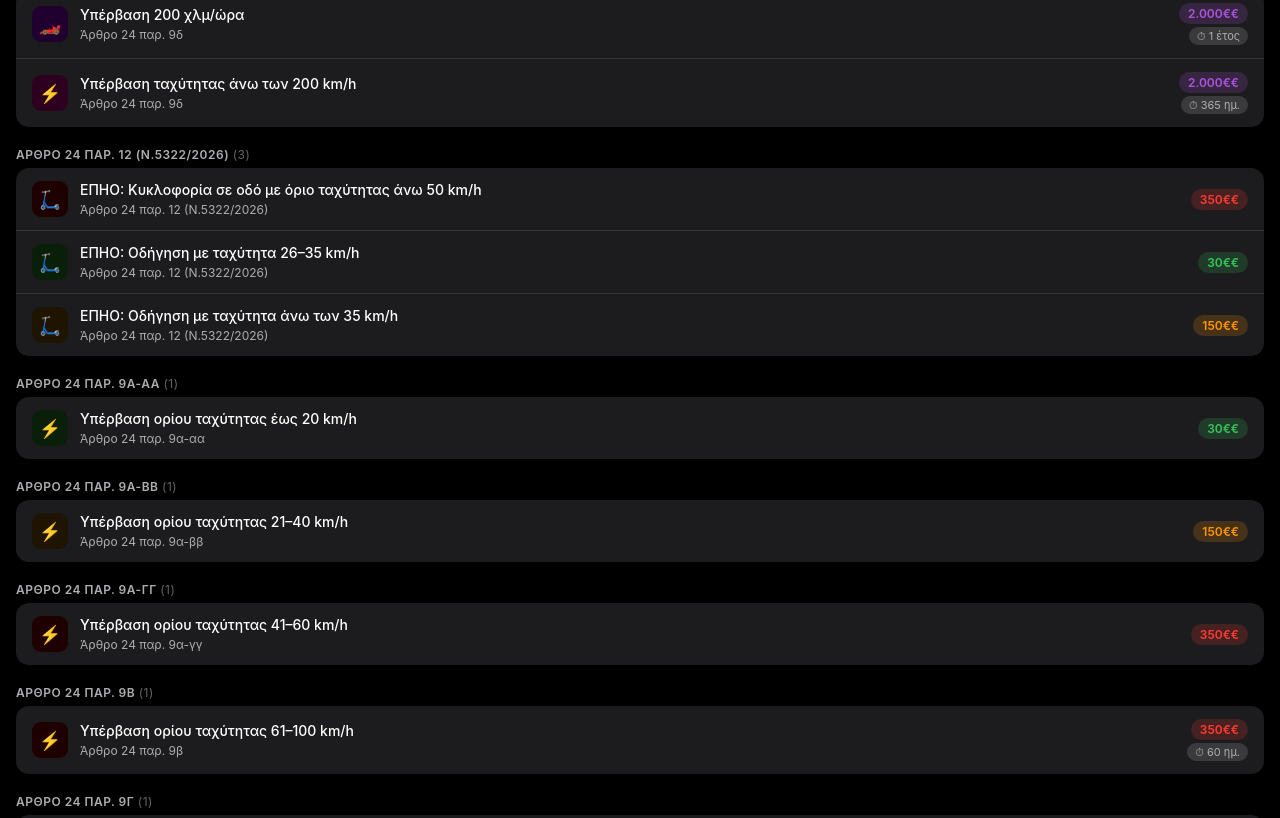
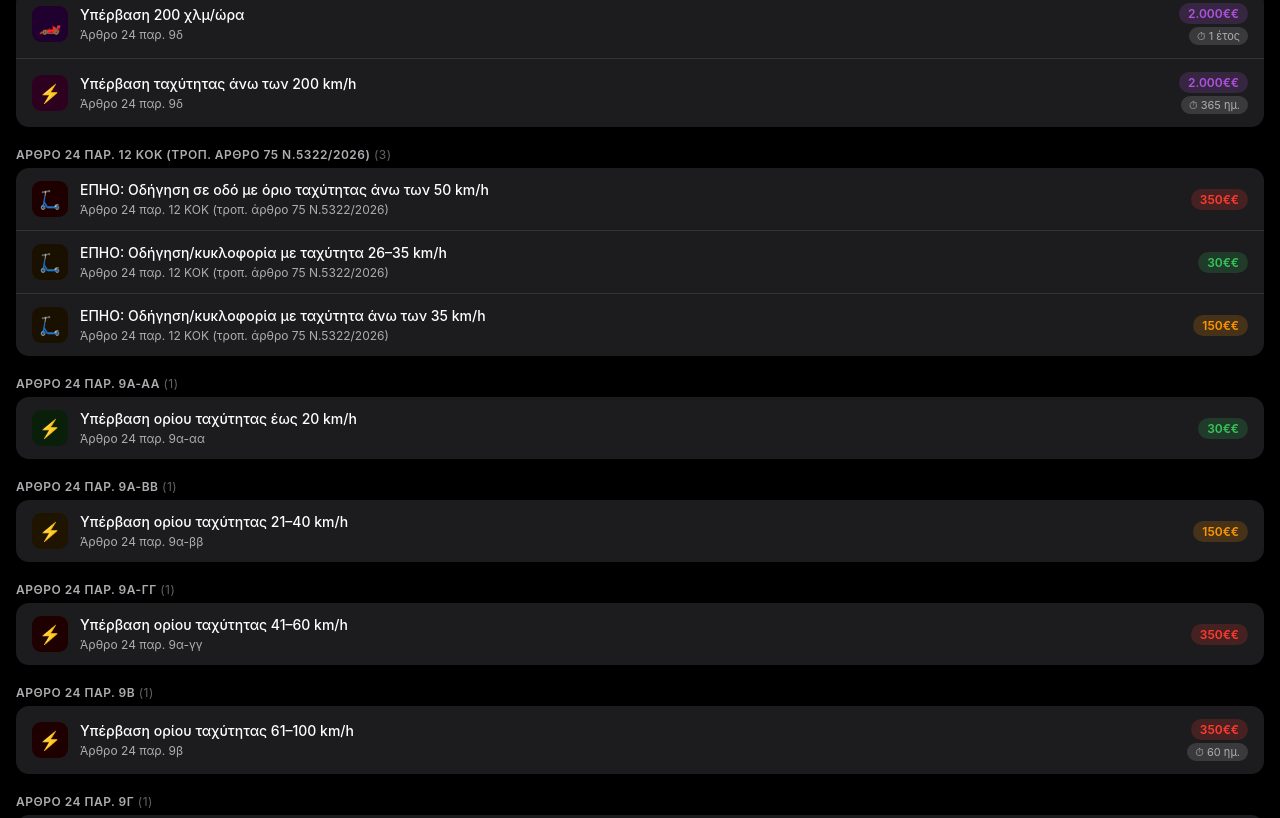
Before and after one commit to pol371980-hash/myKOK, a plain HTML site: page index.html in a window 1280 px wide. Shown: the part 4913-5731 px from the top of the page. Drawn offline with Linux system fonts and the light colour scheme.

Commit message:
Add files via upload

```diff
--- a/index.html
+++ b/index.html
@@ -308,35 +308,35 @@ const BASE = [
   {id:33,title:"Στάθμευση σε θέση ΑμεΑ (υποτροπή)",article:"Άρθρο 110 παρ. 3",cat:"Ε4",amount:1000,afairesi:"180 ημέρες",icon:"♿",ibg:"#002e2e",desc:"Στάθμευση σε θέση ΑμεΑ χωρίς δικαίωμα — υποτροπή.",measures:["Αφαίρεση άδειας 180 ημέρες","Ρυμούλκηση οχήματος"],tags:["ΑμεΑ","αναπηρία","στάθμευση","ράμπα","δίπλωμα"]},
   {id:34,title:"Αυτοσχέδιοι αγώνες δρόμου",article:"Άρθρο 53",cat:"Ε4",amount:50000,afairesi:"ανά δικαστήριο",icon:"⚠️",ibg:"#2e0000",desc:"Διοργάνωση ή συμμετοχή σε παράνομους αγώνες δρόμου.",measures:["Πρόστιμο 50.000€","Ανάκληση άδειας οδήγησης"],tags:["street racing","αγώνας","παράνομος","53","δίπλωμα"]}
 ,
-{id:186,title:"ΕΠΗΟ: Οδήγηση με ταχύτητα 26–35 km/h",article:"Άρθρο 24 παρ. 12 (Ν.5322/2026)",cat:"Ε1-Β",amount:30,afairesi:null,icon:"🛴",ibg:"#0a1f0a",desc:"Οδήγηση/κυκλοφορία ΕΠΗΟ με ταχύτητα μεταξύ 26–35 km/h (πέραν του ορίου των 25 km/h). Πρόστιμο οδηγού 30€, ιδιοκτήτη 150€.",measures:["📋 Πρόστιμο ιδιοκτήτη: 150€"],tags:["ΕΠΗΟ","πατίνι","ηλεκτρικό","ταχύτητα","26km"]}
+{id:186,title:"ΕΠΗΟ: Οδήγηση/κυκλοφορία με ταχύτητα 26–35 km/h",article:"Άρθρο 24 παρ. 12 ΚΟΚ (τροπ. άρθρο 75 Ν.5322/2026)",cat:"Ε1-Α",amount:30,afairesi:null,icon:"🛴",ibg:"#1a1000",desc:"Οδήγηση ή κυκλοφορία Ε.Π.Η.Ο. με ταχύτητα από 26 έως 35 km/h. Πρόστιμο 30€ στον οδηγό ΚΑΙ 150€ στον ιδιοκτήτη.",measures:["🚗 Οδηγός: 30€","👤 Ιδιοκτήτης: 150€"],tags:["ΕΠΗΟ","Ε.Π.Η.Ο.","πατίνι","ηλεκτρικό πατίνι","μικροκινητικότητα","5322","ταχύτητα","26-35"]}
 ,
-{id:187,title:"ΕΠΗΟ: Οδήγηση με ταχύτητα άνω των 35 km/h",article:"Άρθρο 24 παρ. 12 (Ν.5322/2026)",cat:"Ε2-Α",amount:150,afairesi:null,icon:"🛴",ibg:"#1f1400",desc:"Οδήγηση/κυκλοφορία ΕΠΗΟ με ταχύτητα άνω των 35 km/h. Πρόστιμο οδηγού 150€, ιδιοκτήτη 350€.",measures:["📋 Πρόστιμο ιδιοκτήτη: 350€"],tags:["ΕΠΗΟ","πατίνι","ηλεκτρικό","ταχύτητα","υπερβολική"]}
+{id:187,title:"ΕΠΗΟ: Οδήγηση/κυκλοφορία με ταχύτητα άνω των 35 km/h",article:"Άρθρο 24 παρ. 12 ΚΟΚ (τροπ. άρθρο 75 Ν.5322/2026)",cat:"Ε2-Α",amount:150,afairesi:null,icon:"🛴",ibg:"#1a1000",desc:"Οδήγηση ή κυκλοφορία Ε.Π.Η.Ο. με ταχύτητα άνω των 35 km/h. Πρόστιμο 150€ στον οδηγό ΚΑΙ 350€ στον ιδιοκτήτη.",measures:["🚗 Οδηγός: 150€","👤 Ιδιοκτήτης: 350€"],tags:["ΕΠΗΟ","Ε.Π.Η.Ο.","πατίνι","ηλεκτρικό πατίνι","μικροκινητικότητα","5322","ταχύτητα","35"]}
 ,
-{id:188,title:"ΕΠΗΟ: Κυκλοφορία σε οδό με όριο ταχύτητας άνω 50 km/h",article:"Άρθρο 24 παρ. 12 (Ν.5322/2026)",cat:"Ε3-Β",amount:350,afairesi:null,icon:"🛴",ibg:"#1f0000",desc:"Οδήγηση ΕΠΗΟ σε οδό ταχείας κυκλοφορίας ή αυτοκινητόδρομο ή οποιαδήποτε οδό με όριο ταχύτητας άνω των 50 km/h. Απαγορεύεται ρητά.",measures:[],tags:["ΕΠΗΟ","πατίνι","αυτοκινητόδρομος","ταχεία","απαγόρευση"]}
+{id:188,title:"ΕΠΗΟ: Οδήγηση σε οδό με όριο ταχύτητας άνω των 50 km/h",article:"Άρθρο 24 παρ. 12 ΚΟΚ (τροπ. άρθρο 75 Ν.5322/2026)",cat:"Ε3-Α",amount:350,afairesi:null,icon:"🛴",ibg:"#1f0000",desc:"Οδήγηση Ε.Π.Η.Ο. σε οδό με όριο ταχύτητας άνω των 50 km/h (π.χ. οδοί ταχείας κυκλοφορίας, αυτοκινητόδρομοι). Πρόστιμο 350€ ΜΟΝΟ στον οδηγό — δεν προβλέπεται πρόστιμο ιδιοκτήτη.",measures:["🚗 Οδηγός: 350€","👤 Ιδιοκτήτης: δεν προβλέπεται"],tags:["ΕΠΗΟ","Ε.Π.Η.Ο.","πατίνι","ηλεκτρικό πατίνι","μικροκινητικότητα","5322","ταχύτητα","50","αυτοκινητόδρομος","ταχείας κυκλοφορίας"]}
 ,
-{id:189,title:"ΕΠΗΟ: Οδήγηση σε οδό που έχει ποδηλατόδρομο εκτός αυτού",article:"Άρθρο 44 παρ. 5 (Ν.5322/2026)",cat:"Ε1-Α",amount:30,afairesi:null,icon:"🛴",ibg:"#0a1f0a",desc:"Οδήγηση ΕΠΗΟ (6–25 km/h) σε οδόστρωμα ή πεζοδρόμιο ενώ υπάρχει ποδηλατόδρομος — υποχρεωτική χρήση του ποδηλατόδρομου.",measures:[],tags:["ΕΠΗΟ","πατίνι","ποδηλατόδρομος","πεζοδρόμιο"]}
+{id:189,title:"ΕΠΗΟ: Οδήγηση (6–25 km/h) σε οδό με ποδηλατόδρομο, εκτός αυτού",article:"Άρθρο 44 παρ. 5 ΚΟΚ (τροπ. άρθρο 76 Ν.5322/2026)",cat:"Ε1-Α",amount:30,afairesi:null,icon:"🛴",ibg:"#1a1000",desc:"Οδήγηση Ε.Π.Η.Ο. ταχύτητας 6–25 km/h σε οδό που διαθέτει ποδηλατόδρομο, χωρίς χρήση του ποδηλατοδρόμου.",measures:["🚗 Οδηγός: 30€"],tags:["ΕΠΗΟ","Ε.Π.Η.Ο.","πατίνι","ηλεκτρικό πατίνι","μικροκινητικότητα","5322","ποδηλατόδρομος","6-25"]}
 ,
-{id:190,title:"ΕΠΗΟ: Οδήγηση από ανήλικο κάτω των 17 ετών",article:"Άρθρο 44 παρ. 10 (Ν.5322/2026)",cat:"Ε2-Α",amount:150,afairesi:null,icon:"🛴",ibg:"#1f1400",desc:"Οδήγηση ΕΠΗΟ (πλην ΕΠΗΟ ΑμεΑ) από άτομο που δεν έχει συμπληρώσει το 17ο έτος ηλικίας.",measures:[],tags:["ΕΠΗΟ","πατίνι","ανήλικος","ηλικία","17 ετών"]}
+{id:190,title:"ΕΠΗΟ: Οδήγηση από άτομο που δεν συμπλήρωσε τα 17 έτη",article:"Άρθρο 44 παρ. 10 ΚΟΚ (τροπ. άρθρο 76 Ν.5322/2026)",cat:"Ε2-Α",amount:150,afairesi:null,icon:"🛴",ibg:"#1a1000",desc:"Οδήγηση Ε.Π.Η.Ο. από άτομο που δεν έχει συμπληρώσει το 17ο έτος της ηλικίας του. ΕΞΑΙΡΟΥΝΤΑΙ τα Ε.Π.Η.Ο. Α.ΜΕ.Α. (ηλεκτροκίνητα αμαξίδια ατόμων με αναπηρία, ενισχυμένα και απλά, scooters και handbikes ΑμεΑ).",measures:["🚗 Οδηγός: 150€","ℹ️ Δεν ισχύει για Ε.Π.Η.Ο. Α.ΜΕ.Α."],tags:["ΕΠΗΟ","Ε.Π.Η.Ο.","πατίνι","ηλεκτρικό πατίνι","μικροκινητικότητα","5322","ανήλικος","17 ετών","ηλικία","ΑμεΑ"]}
 ,
-{id:191,title:"ΕΠΗΟ: Χρήση κινητού / ακουστικών / συνοδεία ζώου",article:"Άρθρο 44 παρ. 1ε–ζ (Ν.5322/2026)",cat:"Ε3-Β",amount:350,afairesi:30,icon:"🛴",ibg:"#2e0010",desc:"Κατά την οδήγηση ΕΠΗΟ: α) συνοδεία ζώου με λουρί, β) χρήση ακουστικών συνδεδεμένων με συσκευή, γ) χρήση κινητού τηλεφώνου εκτός ειδικής θήκης.",measures:["Αφαίρεση άδειας ικανότητας οδήγησης (ΑΙΟ) 30 ημέρες"],tags:["ΕΠΗΟ","πατίνι","κινητό","ακουστικά","ζώο","αφαίρεση","δίπλωμα"]}
+{id:191,title:"ΕΠΗΟ: Συνοδεία ζώου με λουρί / ακουστικά / κινητό εκτός ειδικής θήκης",article:"Άρθρο 44 παρ. 1 περ. ε΄, στ΄, ζ΄ ΚΟΚ (τροπ. άρθρο 76 Ν.5322/2026)",cat:"Ε3-Β",amount:350,afairesi:30,icon:"🛴",ibg:"#1f0000",desc:"Συνοδεία ζώου με λουρί κατά την οδήγηση, χρήση ακουστικών συνδεδεμένων με φορητή συσκευή, ή χρήση κινητού τηλεφώνου εκτός ειδικής θήκης, κατά την οδήγηση Ε.Π.Η.Ο.",measures:["🚗 Οδηγός: 350€","📋 Αφαίρεση Άδειας Ικανότητας Οδήγησης (Α.Ι.Ο.) 30 ημέρες"],tags:["ΕΠΗΟ","Ε.Π.Η.Ο.","πατίνι","ηλεκτρικό πατίνι","μικροκινητικότητα","5322","ζώο","λουρί","ακουστικά","κινητό","θήκη"]}
 ,
-{id:192,title:"ΕΠΗΟ: Μεταφορά επιβάτη",article:"Άρθρο 44 παρ. 4 (Ν.5322/2026)",cat:"Ε2-Α",amount:150,afairesi:null,icon:"🛴",ibg:"#1f1400",desc:"Μεταφορά επιβάτη πάνω σε ΕΠΗΟ — απαγορεύεται ρητά.",measures:[],tags:["ΕΠΗΟ","πατίνι","επιβάτης","μεταφορά"]}
+{id:192,title:"ΕΠΗΟ: Μεταφορά επιβάτη",article:"Άρθρο 44 παρ. 4 ΚΟΚ (τροπ. άρθρο 76 Ν.5322/2026)",cat:"Ε2-Α",amount:150,afairesi:null,icon:"🛴",ibg:"#1a1000",desc:"Μεταφορά επιβάτη με Ε.Π.Η.Ο.",measures:["🚗 Οδηγός: 150€"],tags:["ΕΠΗΟ","Ε.Π.Η.Ο.","πατίνι","ηλεκτρικό πατίνι","μικροκινητικότητα","5322","επιβάτης","μεταφορά"]}
 ,
-{id:193,title:"ΕΠΗΟ: Μη χρήση κράνους",article:"Άρθρο 44 παρ. 12 (Ν.5322/2026)",cat:"Ε1-Α",amount:30,afairesi:null,icon:"🛴",ibg:"#0a1f0a",desc:"Οδηγός ΕΠΗΟ δεν φορά κράνος κατά την οδήγηση.",measures:[],tags:["ΕΠΗΟ","πατίνι","κράνος","helmet"]}
+{id:193,title:"ΕΠΗΟ: Μη χρήση κράνους",article:"Άρθρο 44 παρ. 12 ΚΟΚ (τροπ. άρθρο 76 Ν.5322/2026)",cat:"Ε1-Α",amount:30,afairesi:null,icon:"🛴",ibg:"#1a1000",desc:"Μη χρήση προστατευτικού κράνους κατά την οδήγηση Ε.Π.Η.Ο.",measures:["🚗 Οδηγός: 30€"],tags:["ΕΠΗΟ","Ε.Π.Η.Ο.","πατίνι","ηλεκτρικό πατίνι","μικροκινητικότητα","5322","κράνος","προστατευτικό κράνος"]}
 ,
-{id:194,title:"ΕΠΗΟ: Μη παραχώρηση προτεραιότητας / πρόκληση κινδύνου σε πεζό",article:"Άρθρο 44 παρ. 14 και 3 (Ν.5322/2026)",cat:"Ε1-Α",amount:30,afairesi:null,icon:"🛴",ibg:"#0a1f0a",desc:"Οδηγός ΕΠΗΟ δεν παραχωρεί προτεραιότητα σε πεζό ή προκαλεί κίνδυνο σε πεζό.",measures:[],tags:["ΕΠΗΟ","πατίνι","πεζός","προτεραιότητα"]}
+{id:194,title:"ΕΠΗΟ: Μη παραχώρηση προτεραιότητας σε πεζό / πρόκληση κινδύνου σε πεζό",article:"Άρθρο 44 παρ. 14 και 3 ΚΟΚ (τροπ. άρθρο 76 Ν.5322/2026)",cat:"Ε1-Α",amount:30,afairesi:null,icon:"🛴",ibg:"#1a1000",desc:"Μη παραχώρηση προτεραιότητας σε πεζό ή πρόκληση κινδύνου σε πεζό κατά την οδήγηση Ε.Π.Η.Ο.",measures:["🚗 Οδηγός: 30€"],tags:["ΕΠΗΟ","Ε.Π.Η.Ο.","πατίνι","ηλεκτρικό πατίνι","μικροκινητικότητα","5322","πεζός","προτεραιότητα","κίνδυνος"]}
 ,
-{id:195,title:"ΕΠΗΟ: Μη έγκαιρη προειδοποίηση αλλαγής κατεύθυνσης",article:"Άρθρο 44 παρ. 13 (Ν.5322/2026)",cat:"Ε1-Α",amount:30,afairesi:null,icon:"🛴",ibg:"#0a1f0a",desc:"Οδηγός ΕΠΗΟ δεν σηματοδοτεί έγκαιρα αλλαγή κατεύθυνσης (στροφή, αλλαγή λωρίδας).",measures:[],tags:["ΕΠΗΟ","πατίνι","σηματοδότηση","κατεύθυνση"]}
+{id:195,title:"ΕΠΗΟ: Μη έγκαιρη προειδοποίηση αλλαγής κατεύθυνσης",article:"Άρθρο 44 παρ. 13 ΚΟΚ (τροπ. άρθρο 76 Ν.5322/2026)",cat:"Ε1-Α",amount:30,afairesi:null,icon:"🛴",ibg:"#1a1000",desc:"Μη έγκαιρη προειδοποίηση για αλλαγή κατεύθυνσης κατά την οδήγηση Ε.Π.Η.Ο.",measures:["🚗 Οδηγός: 30€"],tags:["ΕΠΗΟ","Ε.Π.Η.Ο.","πατίνι","ηλεκτρικό πατίνι","μικροκινητικότητα","5322","κατεύθυνση","προειδοποίηση","φλας"]}
 ,
-{id:196,title:"ΕΠΗΟ: Μη χρήση ανακλαστικού γιλέκου τη νύχτα",article:"Άρθρο 44 παρ. 9 (Ν.5322/2026)",cat:"Ε1-Α",amount:30,afairesi:null,icon:"🛴",ibg:"#0a1f0a",desc:"Οδηγός ΕΠΗΟ δεν φορά ανακλαστικό γιλέκο κατά τη νυχτερινή οδήγηση.",measures:[],tags:["ΕΠΗΟ","πατίνι","ανακλαστικό","γιλέκο","νύχτα"]}
+{id:196,title:"ΕΠΗΟ: Μη χρήση ανακλαστικού γιλέκου τη νύχτα",article:"Άρθρο 44 παρ. 9 ΚΟΚ (τροπ. άρθρο 76 Ν.5322/2026)",cat:"Ε1-Α",amount:30,afairesi:null,icon:"🛴",ibg:"#1a1000",desc:"Μη χρήση ανακλαστικού γιλέκου κατά την οδήγηση Ε.Π.Η.Ο. τη νύχτα.",measures:["🚗 Οδηγός: 30€"],tags:["ΕΠΗΟ","Ε.Π.Η.Ο.","πατίνι","ηλεκτρικό πατίνι","μικροκινητικότητα","5322","γιλέκο","ανακλαστικό","νύχτα"]}
 ,
-{id:197,title:"ΕΠΗΟ: Ρυμούλκηση, ρυμούλκηση από άλλο, μεταφορά αντικειμένων",article:"Άρθρο 44 παρ. 1α–γ (Ν.5322/2026)",cat:"Ε1-Α",amount:30,afairesi:null,icon:"🛴",ibg:"#0a1f0a",desc:"ΕΠΗΟ ρυμουλκεί άλλο όχημα, ρυμουλκείται από άλλο όχημα, ή μεταφέρει αντικείμενα που παρακωλύουν την οδήγηση.",measures:[],tags:["ΕΠΗΟ","πατίνι","ρυμούλκηση","αντικείμενα"]}
+{id:197,title:"ΕΠΗΟ: Ρυμούλκηση, ρυμούλκηση από άλλο όχημα, μεταφορά αντικειμένων",article:"Άρθρο 44 παρ. 1 περ. α΄, β΄, γ΄ ΚΟΚ (τροπ. άρθρο 76 Ν.5322/2026)",cat:"Ε1-Α",amount:30,afairesi:null,icon:"🛴",ibg:"#1a1000",desc:"Το Ε.Π.Η.Ο. ρυμουλκεί, ρυμουλκείται από άλλο όχημα, ή μεταφέρει αντικείμενα.",measures:["🚗 Οδηγός: 30€"],tags:["ΕΠΗΟ","Ε.Π.Η.Ο.","πατίνι","ηλεκτρικό πατίνι","μικροκινητικότητα","5322","ρυμούλκηση","αντικείμενα"]}
 ,
-{id:198,title:"ΕΠΗΟ: Κίνηση ανά δύο ή πλείονες παράλληλα",article:"Άρθρο 44 παρ. 1δ (Ν.5322/2026)",cat:"Ε1-Α",amount:30,afairesi:null,icon:"🛴",ibg:"#0a1f0a",desc:"Δύο ή περισσότεροι οδηγοί ΕΠΗΟ κινούνται παράλληλα στο ίδιο ρεύμα κυκλοφορίας.",measures:[],tags:["ΕΠΗΟ","πατίνι","παράλληλη κίνηση"]}
+{id:198,title:"ΕΠΗΟ: Κίνηση ανά δύο ή πλείονες παράλληλα",article:"Άρθρο 44 παρ. 1 περ. δ΄ ΚΟΚ (τροπ. άρθρο 76 Ν.5322/2026)",cat:"Ε1-Α",amount:30,afairesi:null,icon:"🛴",ibg:"#1a1000",desc:"Κίνηση Ε.Π.Η.Ο. ανά δύο ή περισσότερα παράλληλα.",measures:["🚗 Οδηγός: 30€"],tags:["ΕΠΗΟ","Ε.Π.Η.Ο.","πατίνι","ηλεκτρικό πατίνι","μικροκινητικότητα","5322","παράλληλα","ανά δύο"]}
 ,
-{id:199,title:"ΕΠΗΟ: Μη φέρση εγγράφου ταυτοποίησης ή ασφαλιστηρίου",article:"Άρθρο 103 παρ. 1 (Ν.5322/2026)",cat:"Ε1-Α",amount:30,afairesi:null,icon:"🛴",ibg:"#0a1f0a",desc:"Οδηγός ΕΠΗΟ δεν φέρει κατά τον έλεγχο έγγραφο ταυτοποίησης (ταυτότητα/διαβατήριο) ή ασφαλιστήριο συμβόλαιο.",measures:[],tags:["ΕΠΗΟ","πατίνι","έγγραφα","ταυτότητα","ασφαλιστήριο"]}
+{id:199,title:"ΕΠΗΟ: Ο οδηγός δεν φέρει έγγραφο ταυτοποίησης ή ασφαλιστήριο συμβόλαιο",article:"Άρθρο 103 παρ. 1 ΚΟΚ (τροπ. άρθρο 77 Ν.5322/2026)",cat:"Ε1-Α",amount:30,afairesi:null,icon:"🛴",ibg:"#1a1000",desc:"Ο οδηγός Ε.Π.Η.Ο. δεν φέρει έγγραφο ταυτοποίησης ή ασφαλιστήριο συμβόλαιο.",measures:["🚗 Οδηγός: 30€"],tags:["ΕΠΗΟ","Ε.Π.Η.Ο.","πατίνι","ηλεκτρικό πατίνι","μικροκινητικότητα","5322","ταυτότητα","ταυτοποίηση","ασφαλιστήριο","έγγραφα"]}
 ,
-{id:200,title:"ΕΠΗΟ: Κυκλοφορία ανασφάλιστου ΕΠΗΟ",article:"Άρθρο 27Α Ν.4784/2021 (Ν.5322/2026)",cat:"Ε3-Β",amount:250,afairesi:null,icon:"🛴",ibg:"#1f0000",desc:"Οδήγηση/κυκλοφορία ΕΠΗΟ χωρίς ασφάλιση γενικής αστικής ευθύνης έναντι τρίτου (υποχρεωτική από Ν.4784/2021 άρθρο 27Α). Κάλυψη τουλάχιστον 50.000€/περιστατικό.",measures:["📋 Πρόστιμο ιδιοκτήτη: 250€"],tags:["ΕΠΗΟ","πατίνι","ανασφάλιστο","ασφάλιση"]}
+{id:200,title:"ΕΠΗΟ: Οδήγηση/κυκλοφορία ανασφάλιστου ΕΠΗΟ",article:"Άρθρο 27Α Ν.4784/2021 (τροπ. άρθρο 78 Ν.5322/2026)",cat:"Ε4",amount:250,afairesi:null,icon:"🛴",ibg:"#1f0000",desc:"Οδήγηση ή κυκλοφορία ανασφάλιστου Ε.Π.Η.Ο. Οι κύριοι ή κάτοχοι Ε.Π.Η.Ο. (περ. 17 άρθρου 4 ΚΟΚ) υποχρεούνται σε ασφάλιση γενικής αστικής ευθύνης έναντι τρίτου. Κάλυψη τουλάχιστον 50.000€ ανά περιστατικό και συνολικά κατ' έτος (σωματικές βλάβες, θάνατος, υλικές ζημίες). Για προσωπικό ατύχημα νόμιμου οδηγού: τουλάχιστον 10.000€. ΕΞΑΙΡΟΥΝΤΑΙ τα Ε.Π.Η.Ο. Α.ΜΕ.Α. (στοιχείο αδ΄ υποπερ. α΄) — ηλεκτροκίνητα αμαξίδια ΑμεΑ ενισχυμένα και απλά, scooters και handbikes ΑμεΑ.",measures:["🚗 Οδηγός: 250€","👤 Ιδιοκτήτης: 250€","ℹ️ Ελάχιστη κάλυψη 50.000€/περιστατικό · 10.000€ προσωπικό ατύχημα οδηγού","ℹ️ Δεν ισχύει για Ε.Π.Η.Ο. Α.ΜΕ.Α."],tags:["ΕΠΗΟ","Ε.Π.Η.Ο.","πατίνι","ηλεκτρικό πατίνι","μικροκινητικότητα","5322","ανασφάλιστο","ασφάλιση","ασφαλιστήριο","αστική ευθύνη","ΑμεΑ","4784"]}
 
 ];
 
```
